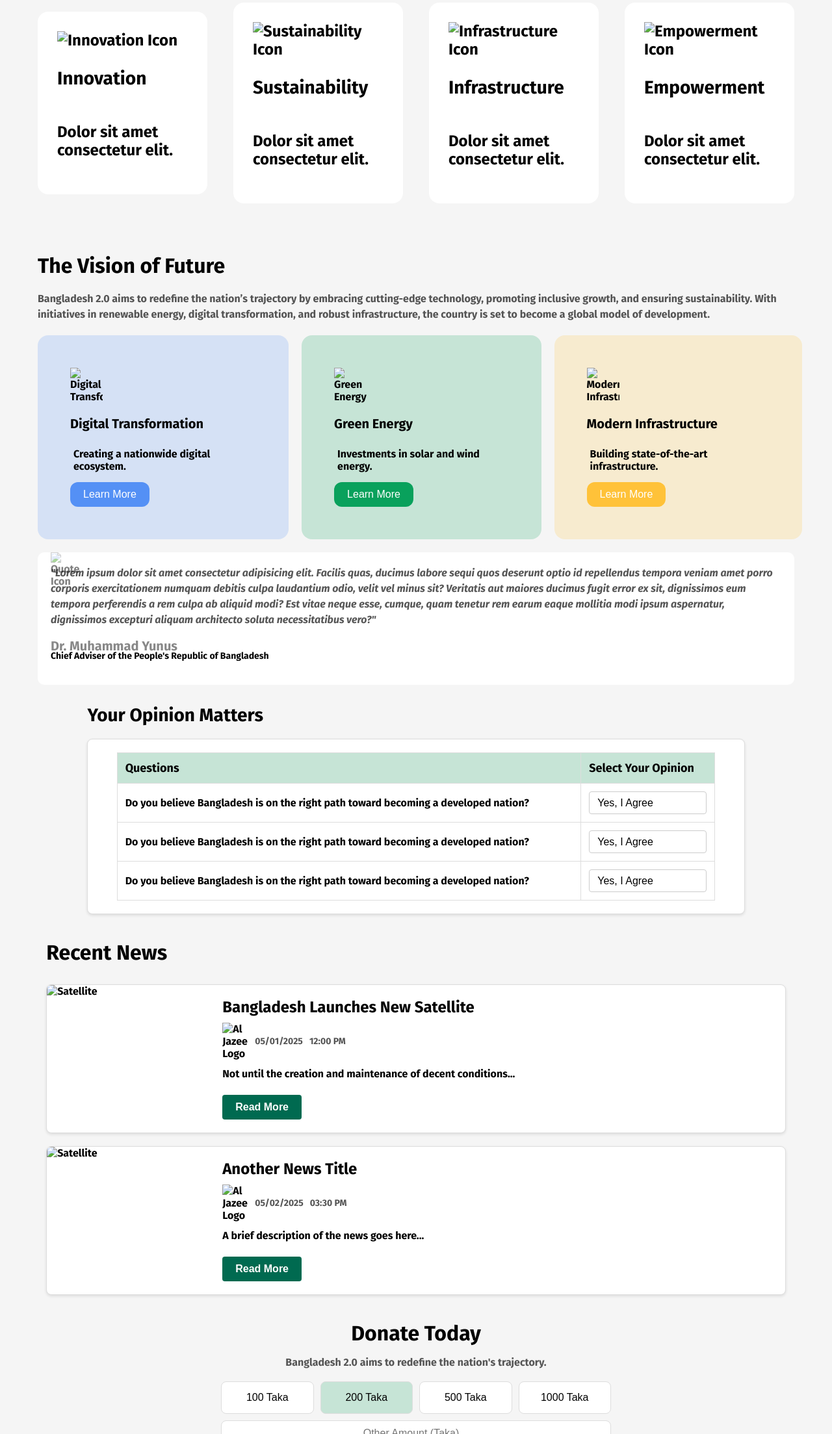
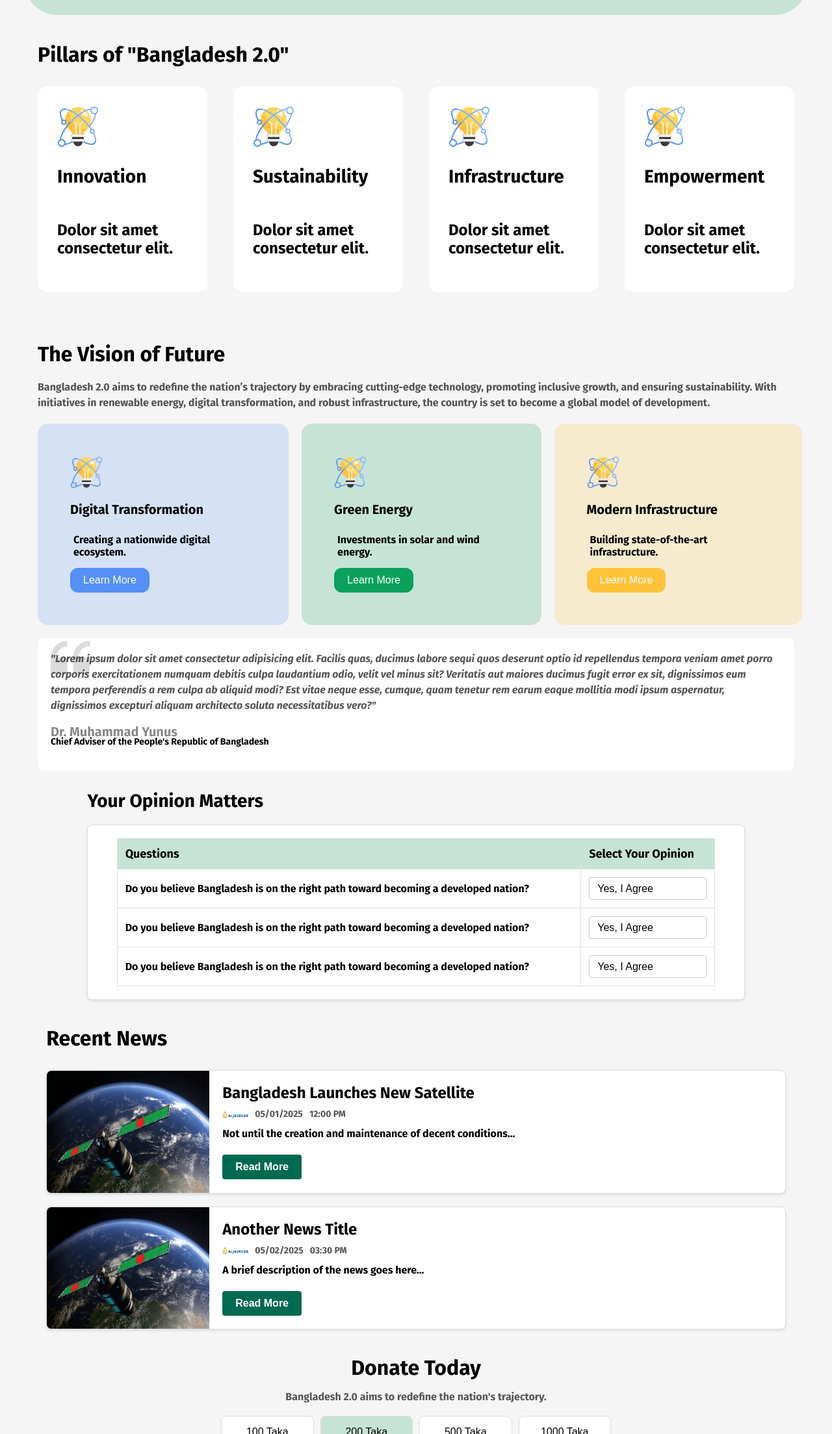
Before and after one commit to Taif6612/B11A1-assignment, a plain HTML site: page index.html in a window 1280 px wide. Shown: the part 593-2800 px from the top of the page at 65% size. Drawn offline with Linux system fonts and the light colour scheme; the site is published under a folder, as on GitHub Pages, so addresses that start at the root find nothing.

Commit message:
github not showing images inpages tried a fix

```diff
--- a/index.html
+++ b/index.html
@@ -34,7 +34,7 @@
             <button class="btn-secondary">Explore New Bangladesh</button>
         </div>
         <div class="banner-image">
-            <img src="/assets/hero.png" alt="Hero Page Logo">
+            <img src="./assets/hero.png" alt="Hero Page Logo">
         </div>
     </section>
 
@@ -43,22 +43,22 @@
         <h2>Pillars of "Bangladesh 2.0"</h2>
         <div class="pillars-container">
             <div class="pillar-card">
-                <img class="lightb" src="/assets/card-icon.png" alt="Innovation Icon">
+                <img class="lightb" src="./assets/card-icon.png" alt="Innovation Icon">
                 <h3 class="textleft">Innovation</h3>
                 <p>Dolor sit amet consectetur elit.</p>
             </div>
             <div class="pillar-card">
-                <img class="lightb" src="/assets/card-icon.png" alt="Sustainability Icon">
+                <img class="lightb" src="./assets/card-icon.png" alt="Sustainability Icon">
                 <h3 class="textleft">Sustainability</h3>
                 <p>Dolor sit amet consectetur elit.</p>
             </div>
             <div class="pillar-card">
-                <img class="lightb" src="/assets/card-icon.png" alt="Infrastructure Icon">
+                <img class="lightb" src="./assets/card-icon.png" alt="Infrastructure Icon">
                 <h3 class="textleft">Infrastructure</h3>
                 <p>Dolor sit amet consectetur elit.</p>
             </div>
             <div class="pillar-card">
-                <img class="lightb" src="/assets/card-icon.png" alt="Empowerment Icon">
+                <img class="lightb" src="./assets/card-icon.png" alt="Empowerment Icon">
                 <h3 class="textleft">Empowerment</h3>
                 <p>Dolor sit amet consectetur elit.</p>
             </div>
@@ -73,19 +73,19 @@
         </p>
         <div class="vision-cards">
             <div class="vision-card1">
-                <img src="/assets/card-icon.png" alt="Digital Transformation">
+                <img src="./assets/card-icon.png" alt="Digital Transformation">
                 <h3>Digital Transformation</h3>
                 <p class="visiontext">Creating a nationwide digital ecosystem.</p>
                 <button class="vbtn1">Learn More</button>
             </div>
             <div class="vision-card2">
-                <img src="/assets/card-icon.png" alt="Green Energy">
+                <img src="./assets/card-icon.png" alt="Green Energy">
                 <h3>Green Energy</h3>
                 <p class="visiontext">Investments in solar and wind energy.</p>
                 <button class="vbtn2">Learn More</button>
             </div>
             <div class="vision-card3">
-                <img src="/assets/card-icon.png" alt="Modern Infrastructure">
+                <img src="./assets/card-icon.png" alt="Modern Infrastructure">
                 <h3>Modern Infrastructure</h3>
                 <p class="visiontext">Building state-of-the-art infrastructure.</p>
                 <button class="vbtn3">Learn More</button>
@@ -96,7 +96,7 @@
     <!-- Quote Section -->
     <section class="quote">
         <div class="quote-card">
-            <img src="/assets/quote-bg.png" alt="Quote Icon" class="quote-bg">
+            <img src="./assets/quote-bg.png" alt="Quote Icon" class="quote-bg">
             <div class="quote-text">
                 <blockquote>
                     "Lorem ipsum dolor sit amet consectetur adipisicing elit. Facilis quas, ducimus labore sequi quos deserunt optio id repellendus tempora veniam amet porro corporis exercitationem numquam debitis culpa laudantium odio, velit vel minus sit? Veritatis aut maiores ducimus fugit error ex sit, dignissimos eum tempora perferendis a rem culpa ab aliquid modi? Est vitae neque esse, cumque, quam tenetur rem earum eaque mollitia modi ipsum aspernatur, dignissimos excepturi aliquam architecto soluta necessitatibus vero?"
@@ -177,13 +177,13 @@
       <div class="news-card">
         <!-- Left: Image -->
         <div class="news-image">
-          <img src="/assets/satelite.png" alt="Satellite">
+          <img src="./assets/satelite.png" alt="Satellite">
         </div>
         <!-- Right: Content -->
         <div class="news-content">
           <h3>Bangladesh Launches New Satellite</h3>
           <div class="news-meta">
-            <img src="/assets/al-jazeera.png" alt="Al Jazeera Logo" class="news-logo">
+            <img src="./assets/al-jazeera.png" alt="Al Jazeera Logo" class="news-logo">
             <div class="news-date-time">
               <span class="news-date">05/01/2025</span>
               <span class="news-time">12:00 PM</span>
@@ -200,13 +200,13 @@
       <div class="news-card">
         <!-- Left: Image -->
         <div class="news-image">
-          <img src="/assets/satelite.png" alt="Satellite">
+          <img src="./assets/satelite.png" alt="Satellite">
         </div>
         <!-- Right: Content -->
         <div class="news-content">
           <h3>Another News Title</h3>
           <div class="news-meta">
-            <img src="/assets/al-jazeera.png" alt="Al Jazeera Logo" class="news-logo">
+            <img src="./assets/al-jazeera.png" alt="Al Jazeera Logo" class="news-logo">
             <div class="news-date-time">
               <span class="news-date">05/02/2025</span>
               <span class="news-time">03:30 PM</span>
@@ -269,9 +269,9 @@
     <h2 class="footer-title">Bangladesh 2.0</h2>
 
     <div class="footer-socials">
-      <a href="#" aria-label="Facebook"><img src="/assets/facebook.png" alt="Facebook"></a>
-      <a href="#" aria-label="Twitter"><img src="/assets/x.png" alt="Twitter"></a>
-      <a href="#" aria-label="Instagram"><img src="/assets/instagram.png" alt="Instagram"></a>
+      <a href="#" aria-label="Facebook"><img src="./assets/facebook.png" alt="Facebook"></a>
+      <a href="#" aria-label="Twitter"><img src="./assets/x.png" alt="Twitter"></a>
+      <a href="#" aria-label="Instagram"><img src="./assets/instagram.png" alt="Instagram"></a>
     </div>
   </footer>
 
```
